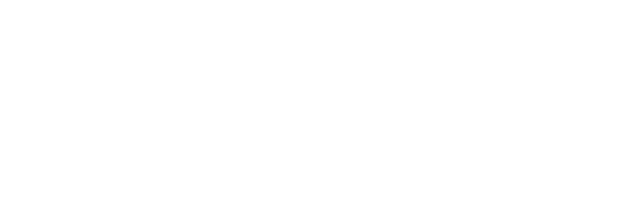
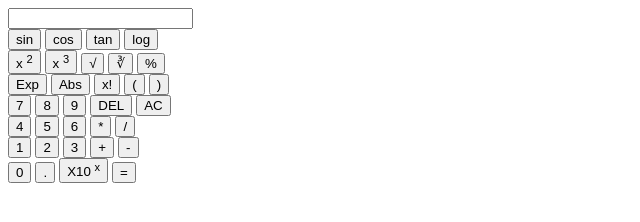
Before and after one commit to Sisamgtm07/Scientific-Calculator, a plain HTML site: page index.html in a window 1280 px wide. Shown: the whole page, without its empty margins (0-640 px from the left). Drawn offline with Linux system fonts and the light colour scheme.

Commit message:
Layout completion

```diff
--- a/index.html
+++ b/index.html
@@ -4,8 +4,64 @@
     <meta charset="UTF-8">
     <meta name="viewport" content="width=device-width, initial-scale=1.0">
     <title>Scientific Calculator</title>
+
+    <!--CSS Link-->
+    <link rel="stylesheet" type="text/css" href="./css/style.css">
 </head>
 <body>
 
+    <div class="container">
+    <form name="calculator">
+        <input type="text" name="display">
+        <div id="keyboard">
+        <input type="button" name="btnsin" value="sin" onclick="fnsin()">
+        <input type="button" name="btncos" value="cos" onclick="fncos()">
+        <input type="button" name="btntan" value="tan" onclick="fntan()">
+        <input type="button" name="btnlog" value="log" onclick="fnlog()">
+
+
+
+        <br>
+        <button type="button" name="btnsqr" value="x^2" onclick="square()">x <sup>2</sup></button>
+        <button type="button" name="btncube" value="x^3" onclick="cube()">x <sup>3</sup></button>
+        <input type="button" name="btnsqrt" value="&radic;" onclick="squarert()">
+        <input type="button" name="btncubert" value="&#8731;" onclick="cubert()">
+        <input type="button" name="btnnm" value="%" onclick="percentage()">
+
+        <br>
+        <input type="button" name="btn10pow" value="Exp" onclick="exp()">
+        <input type="button" name="btnabs" value="Abs" onclick="abs()">
+        <input type="button" name="btnfactorial" value="x!" onclick="facto()">
+        <input type="button" name="openbrack" value="(" onclick="myclick('(')">
+        <input type="button" name="openbrack" value=")" onclick="myclick(')')">
+        <br>
+        <input type="button" name="btn9" value="7" onclick="myclick('7')">
+        <input type="button" name="btn7" value="8" onclick="myclick('8')">
+        <input type="button" name="btn9" value="9" onclick="myclick('9')">
+        <input type="button" name="btndel" value="DEL" onclick="backspace()">
+        <input type="button" name="btnac" value="AC" onclick="ac()">
+        <br>
+        <input type="button" name="btn4" value="4" onclick="myclick('4')">
+        <input type="button" name="btn5" value="5" onclick="myclick('5')">
+        <input type="button" name="btn6" value="6" onclick="myclick('6')">
+        <input type="button" name="btnmul" value="*" onclick="myclick('*')">
+        <input type="button" name="btnadiv" value="/" onclick="myclick('/')">
+        <br>
+        <input type="button" name="btn1" value="1" onclick="myclick('1')">
+        <input type="button" name="btn2" value="2" onclick="myclick('2')">
+        <input type="button" name="btn3" value="3" onclick="myclick('3')">
+        <input type="button" name="btnadd" value="+" onclick="myclick('+')">
+        <input type="button" name="btnsub" value="-" onclick="myclick('-')">
+        <br>
+        <input type="button" name="btnzero" value="0" onclick="myclick('0')">
+        <input type="button" name="btnpoint" value="." onclick="myclick('.')">
+        <button type="button" name="btn10pow" value="*10^x" onclick="tenpow()">X10 <sup>x</sup></button>
+        <input type="button" name="btnequal" value="=" onclick="equalto()">
+        </div><!--End of keyboards-->
+    </form>
+    </div><!--End of conatiner-->
+
+    <!--JS Link-->
+    <script type="text/javascript" src="./js/main.js"></script>
 </body>
 </html>
```
